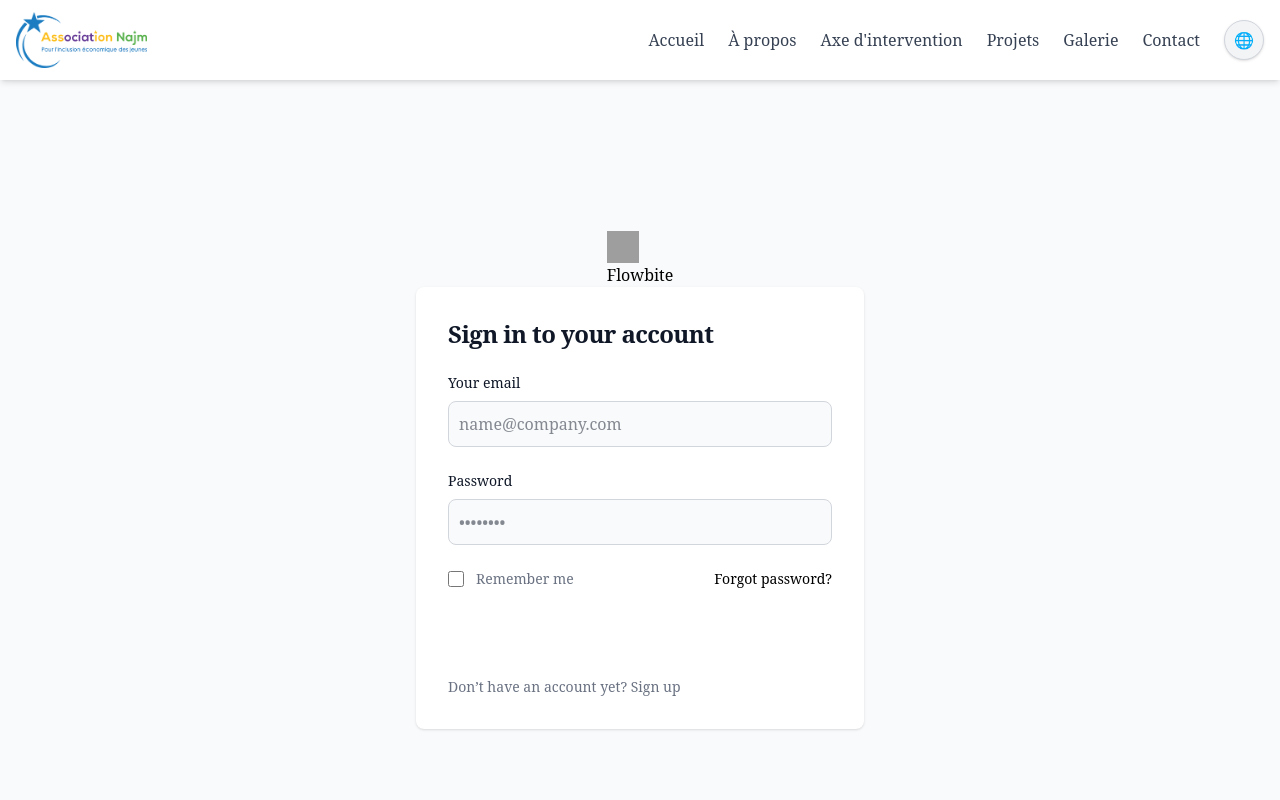
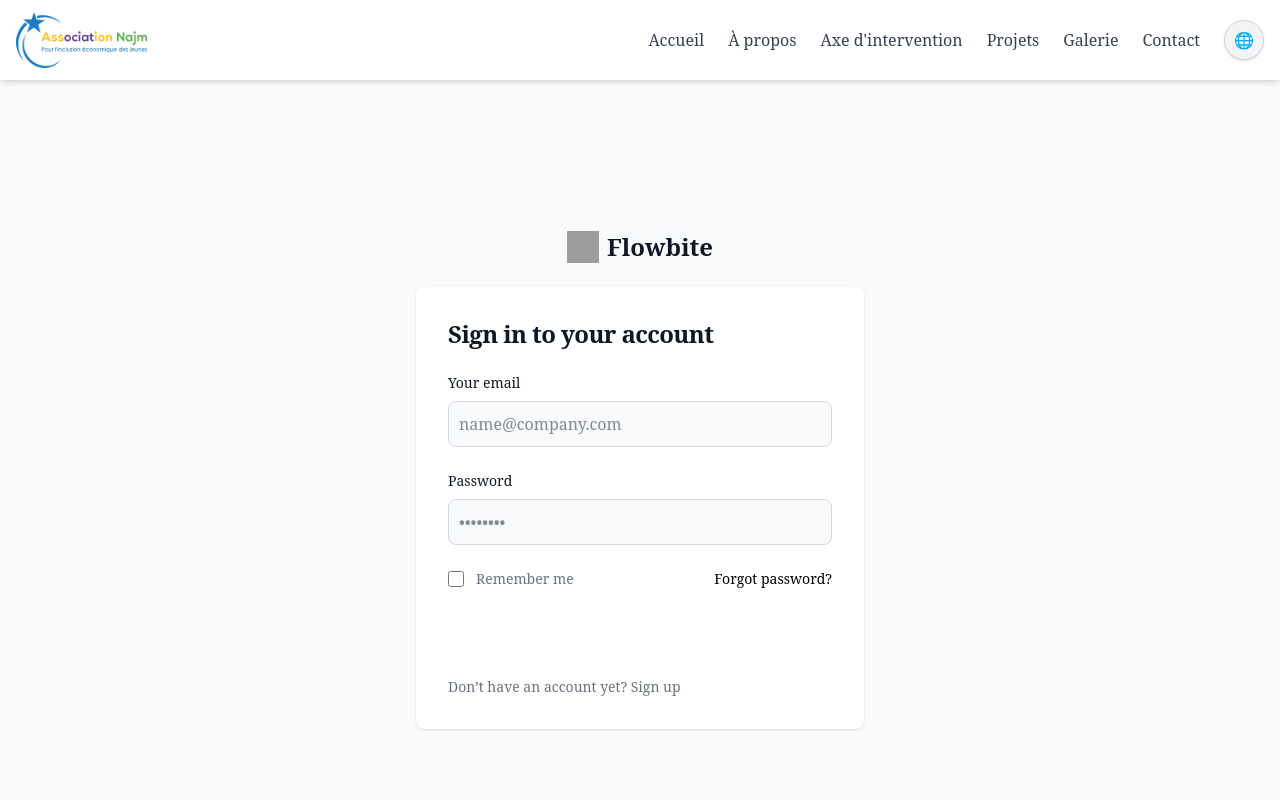
Before and after one commit to adkarim1983/association-project, a React (Vite) app: page /login in a window 1280 px wide. Shown: the top 800 px of the page. Built offline with nearby package versions, Linux system fonts and the light colour scheme; grey boxes are pictures that could not be loaded.

Commit message:
modif3mar

```diff
--- a/src/App.css
+++ b/src/App.css
@@ -104,7 +104,3 @@ body {
     font-family: 'Noto Serif', serif;
     font-size: 16px;
 }
-
-html[lang="ar"] {
-    direction: rtl;
-}
--- a/src/App.jsx
+++ b/src/App.jsx
@@ -12,8 +12,9 @@ import RapportActivites2024 from "./pages/RapportActivites2024";
 import RapportCultureEtJeunesse from "./pages/RapportCultureEtJeunesse";
 import RapportSolidariteDev from "./pages/RapportSolidariteDev";
 import GalerieImage from "./components/GalerieImage";
-import Login from './pages/Login';
-import React, { useEffect, useState } from 'react';
+import Login from './pages/admin/Login';
+import { useEffect, useState } from 'react';
+import Dashboard from './pages/admin/Dashboard';
 
 function App() {
   const [language, setLanguage] = useState('en');
@@ -33,13 +34,16 @@ function App() {
           <Route path="about-us" element={<AboutUs />} />
           <Route path="login" element={<Login />} />
           <Route path="galerie" element={<GalerieImage />} />
-          <Route path="*" element={<h1>Page not found</h1>} />
           <Route path="axe" element={<Axe />} />
           <Route path="/" element={<ListingLocationPage />} />
           <Route path="/projet/:id" element={<PageProjet />} />
           <Route path="/rapports/activites-2024" element={<RapportActivites2024 />} />
           <Route path="/rapports/culture-et-jeunesse" element={<RapportCultureEtJeunesse />} />
           <Route path="/rapports/solidarite-developpement" element={<RapportSolidariteDev />} />
+
+          <Route path="*" element={<h1>Page not found</h1>} />
+          <Route path="/admin/dashboard" element={<Dashboard />} />
+
         </Route>
       </Routes>
     </>
--- a/src/components/PresidentMessage.jsx
+++ b/src/components/PresidentMessage.jsx
@@ -34,8 +34,7 @@ const isArabic = currentLanguage === "ar";
   return (
     <section className="bg-gray-100 py-4 px-14 mx-7 mt-25 rounded-lg">
       <div
-        className={`flex flex-col gap-4 overflow-hidden cursor-pointer md:items-center ${isArabic ? "md:flex-row-reverse" : "md:flex-row"
-          }`}
+        className={`flex flex-col gap-4 overflow-hidden cursor-pointer md:items-center md:flex-row`}
         onMouseEnter={() => {
           setIsPaused(true);
           setShowFullMessage(true);
@@ -56,7 +55,7 @@ const isArabic = currentLanguage === "ar";
             </div>
           </div>
         ) : (
-          <div className={`flex flex-col sm:flex-row items-center gap-6 bg-white p-4 rounded-lg shadow-md w-full mt-2  ${isArabic ? "md:flex-row-reverse" : "md:flex-row"}`}>
+          <div className={`flex flex-col sm:flex-row items-center gap-6 bg-white p-4 rounded-lg shadow-md w-full mt-2 md:flex-row`}>
             <img
               src={presidentImg}
               alt="Président"
--- a/src/pages/Login.jsx
+++ /dev/null
@@ -1,50 +0,0 @@
-import React from 'react'
-
-function Login() {
-  return (
-    <div>
-      <section className="bg-gray-50 dark:bg-gray-900">
-  <div className="flex flex-col items-center justify-center px-6 py-8 mx-auto md:h-screen lg:py-0">
-      <a href="#" classNameName="flex items-center mb-6 text-2xl font-semibold text-gray-900 dark:text-white">
-          <img className="w-8 h-8 mr-2" src="https://flowbite.s3.amazonaws.com/blocks/marketing-ui/logo.svg" alt="logo" />
-          Flowbite
-      </a>
-      <div className="w-full bg-white rounded-lg shadow dark:border md:mt-0 sm:max-w-md xl:p-0 dark:bg-gray-800 dark:border-gray-700">
-          <div className="p-6 space-y-4 md:space-y-6 sm:p-8">
-              <h1 className="text-xl font-bold leading-tight tracking-tight text-gray-900 md:text-2xl dark:text-white">
-                  Sign in to your account
-              </h1>
-              <form className="space-y-4 md:space-y-6" action="#">
-                  <div>
-                      <label for="email" className="block mb-2 text-sm font-medium text-gray-900 dark:text-white">Your email</label>
-                      <input type="email" name="email" id="email" className="bg-gray-50 border border-gray-300 text-gray-900 rounded-lg focus:ring-primary-600 focus:border-primary-600 block w-full p-2.5 dark:bg-gray-700 dark:border-gray-600 dark:placeholder-gray-400 dark:text-white dark:focus:ring-blue-500 dark:focus:border-blue-500" placeholder="name@company.com" required="" />
-                  </div>
-                  <div>
-                      <label for="password" className="block mb-2 text-sm font-medium text-gray-900 dark:text-white">Password</label>
-                      <input type="password" name="password" id="password" placeholder="••••••••" className="bg-gray-50 border border-gray-300 text-gray-900 rounded-lg focus:ring-primary-600 focus:border-primary-600 block w-full p-2.5 dark:bg-gray-700 dark:border-gray-600 dark:placeholder-gray-400 dark:text-white dark:focus:ring-blue-500 dark:focus:border-blue-500" required="" />
-                  </div>
-                  <div className="flex items-center justify-between">
-                      <div className="flex items-start">
-                          <div className="flex items-center h-5">
-                            <input id="remember" aria-describedby="remember" type="checkbox" className="w-4 h-4 border border-gray-300 rounded bg-gray-50 focus:ring-3 focus:ring-primary-300 dark:bg-gray-700 dark:border-gray-600 dark:focus:ring-primary-600 dark:ring-offset-gray-800" required="" />
-                          </div>
-                          <div className="ml-3 text-sm">
-                            <label for="remember" className="text-gray-500 dark:text-gray-300">Remember me</label>
-                          </div>
-                      </div>
-                      <a href="#" className="text-sm font-medium text-primary-600 hover:underline dark:text-primary-500">Forgot password?</a>
-                  </div>
-                  <button type="submit" className="w-full text-white bg-primary-600 hover:bg-primary-700 focus:ring-4 focus:outline-none focus:ring-primary-300 font-medium rounded-lg text-sm px-5 py-2.5 text-center dark:bg-primary-600 dark:hover:bg-primary-700 dark:focus:ring-primary-800">Sign in</button>
-                  <p className="text-sm font-light text-gray-500 dark:text-gray-400">
-                      Don’t have an account yet? <a href="#" className="font-medium text-primary-600 hover:underline dark:text-primary-500">Sign up</a>
-                  </p>
-              </form>
-          </div>
-      </div>
-  </div>
-</section>
-    </div>
-  )
-}
-
-export default Login
--- /dev/null
+++ b/src/pages/admin/Dashboard.jsx
@@ -0,0 +1,9 @@
+function Dashboard(){
+    return(
+        <>
+        <h1>DASHBOARD</h1>
+        </>
+    )
+}
+
+export default Dashboard
--- /dev/null
+++ b/src/pages/admin/Login.jsx
@@ -0,0 +1,61 @@
+import React from 'react';
+import { useNavigate } from 'react-router';
+
+function Login() {
+    const navigate = useNavigate();
+
+    const login = (e) => {
+        e.preventDefault();
+        // Example: suppose "true" is the login success (replace with real check)
+        if (true) {
+            navigate('/admin/dashboard');
+        }
+    };
+
+    return (
+        <div>
+            <section className="bg-gray-50 dark:bg-gray-900">
+                <div className="flex flex-col items-center justify-center px-6 py-8 mx-auto md:h-screen lg:py-0">
+                    <a href="#" className="flex items-center mb-6 text-2xl font-semibold text-gray-900 dark:text-white">
+                        <img className="w-8 h-8 mr-2" src="https://flowbite.s3.amazonaws.com/blocks/marketing-ui/logo.svg" alt="logo" />
+                        Flowbite
+                    </a>
+                    <div className="w-full bg-white rounded-lg shadow dark:border md:mt-0 sm:max-w-md xl:p-0 dark:bg-gray-800 dark:border-gray-700">
+                        <div className="p-6 space-y-4 md:space-y-6 sm:p-8">
+                            <h1 className="text-xl font-bold leading-tight tracking-tight text-gray-900 md:text-2xl dark:text-white">
+                                Sign in to your account
+                            </h1>
+                            <form className="space-y-4 md:space-y-6" onSubmit={login}>
+                                <div>
+                                    <label htmlFor="email" className="block mb-2 text-sm font-medium text-gray-900 dark:text-white">Your email</label>
+                                    <input type="email" name="email" id="email" className="bg-gray-50 border border-gray-300 text-gray-900 rounded-lg focus:ring-primary-600 focus:border-primary-600 block w-full p-2.5 dark:bg-gray-700 dark:border-gray-600 dark:placeholder-gray-400 dark:text-white dark:focus:ring-blue-500 dark:focus:border-blue-500" placeholder="name@company.com" required />
+                                </div>
+                                <div>
+                                    <label htmlFor="password" className="block mb-2 text-sm font-medium text-gray-900 dark:text-white">Password</label>
+                                    <input type="password" name="password" id="password" placeholder="••••••••" className="bg-gray-50 border border-gray-300 text-gray-900 rounded-lg focus:ring-primary-600 focus:border-primary-600 block w-full p-2.5 dark:bg-gray-700 dark:border-gray-600 dark:placeholder-gray-400 dark:text-white dark:focus:ring-blue-500 dark:focus:border-blue-500" required />
+                                </div>
+                                <div className="flex items-center justify-between">
+                                    <div className="flex items-start">
+                                        <div className="flex items-center h-5">
+                                            <input id="remember" aria-describedby="remember" type="checkbox" className="w-4 h-4 border border-gray-300 rounded bg-gray-50 focus:ring-3 focus:ring-primary-300 dark:bg-gray-700 dark:border-gray-600 dark:focus:ring-primary-600 dark:ring-offset-gray-800" required="" />
+                                        </div>
+                                        <div className="ml-3 text-sm">
+                                            <label htmlFor="remember" className="text-gray-500 dark:text-gray-300">Remember me</label>
+                                        </div>
+                                    </div>
+                                    <a href="#" className="text-sm font-medium text-primary-600 hover:underline dark:text-primary-500">Forgot password?</a>
+                                </div>
+                                <button type="submit" className="w-full text-white bg-primary-600 hover:bg-primary-700 focus:ring-4 focus:outline-none focus:ring-primary-300 font-medium rounded-lg text-sm px-5 py-2.5 text-center dark:bg-primary-600 dark:hover:bg-primary-700 dark:focus:ring-primary-800">Sign in</button>
+                                <p className="text-sm font-light text-gray-500 dark:text-gray-400">
+                                    Don’t have an account yet? <a href="#" className="font-medium text-primary-600 hover:underline dark:text-primary-500">Sign up</a>
+                                </p>
+                            </form>
+                        </div>
+                    </div>
+                </div>
+            </section>
+        </div>
+    );
+}
+
+export default Login;
```
